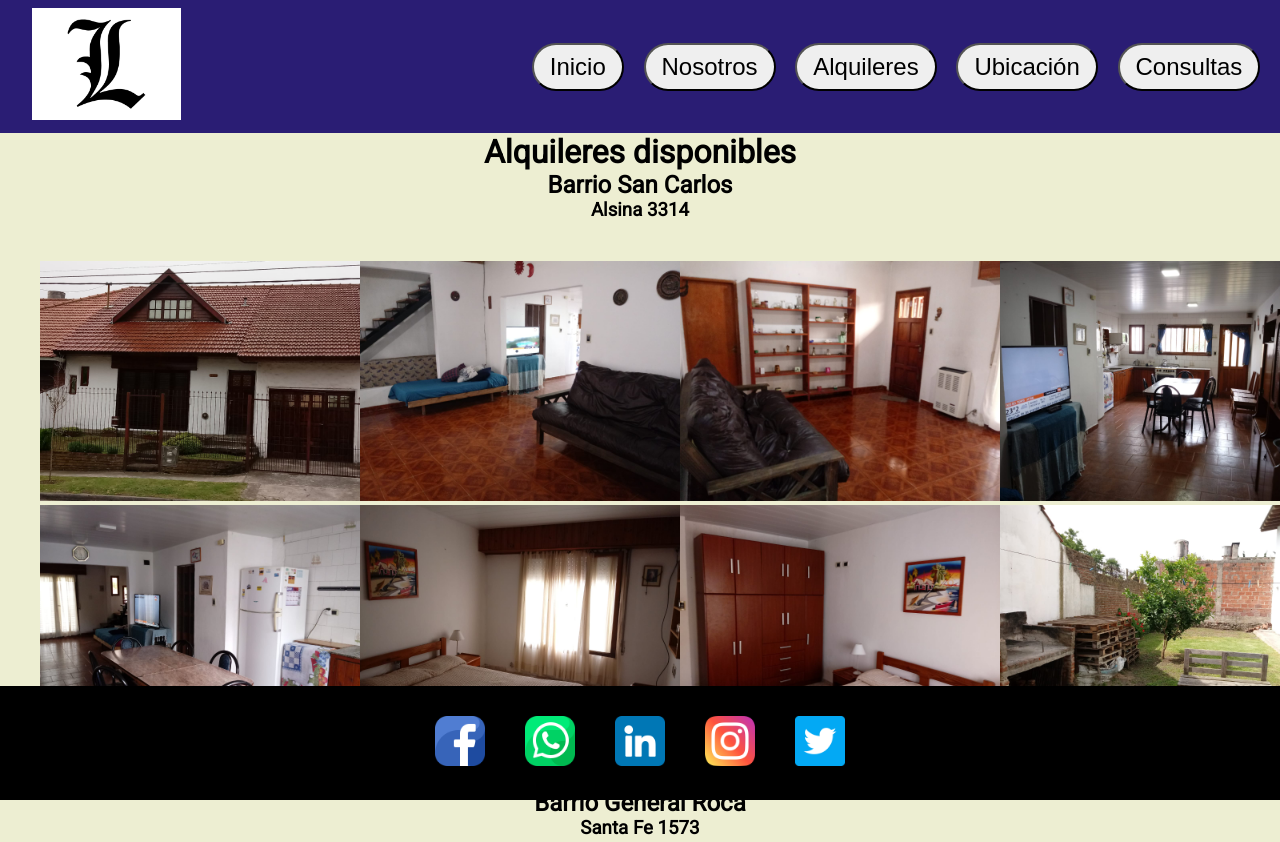
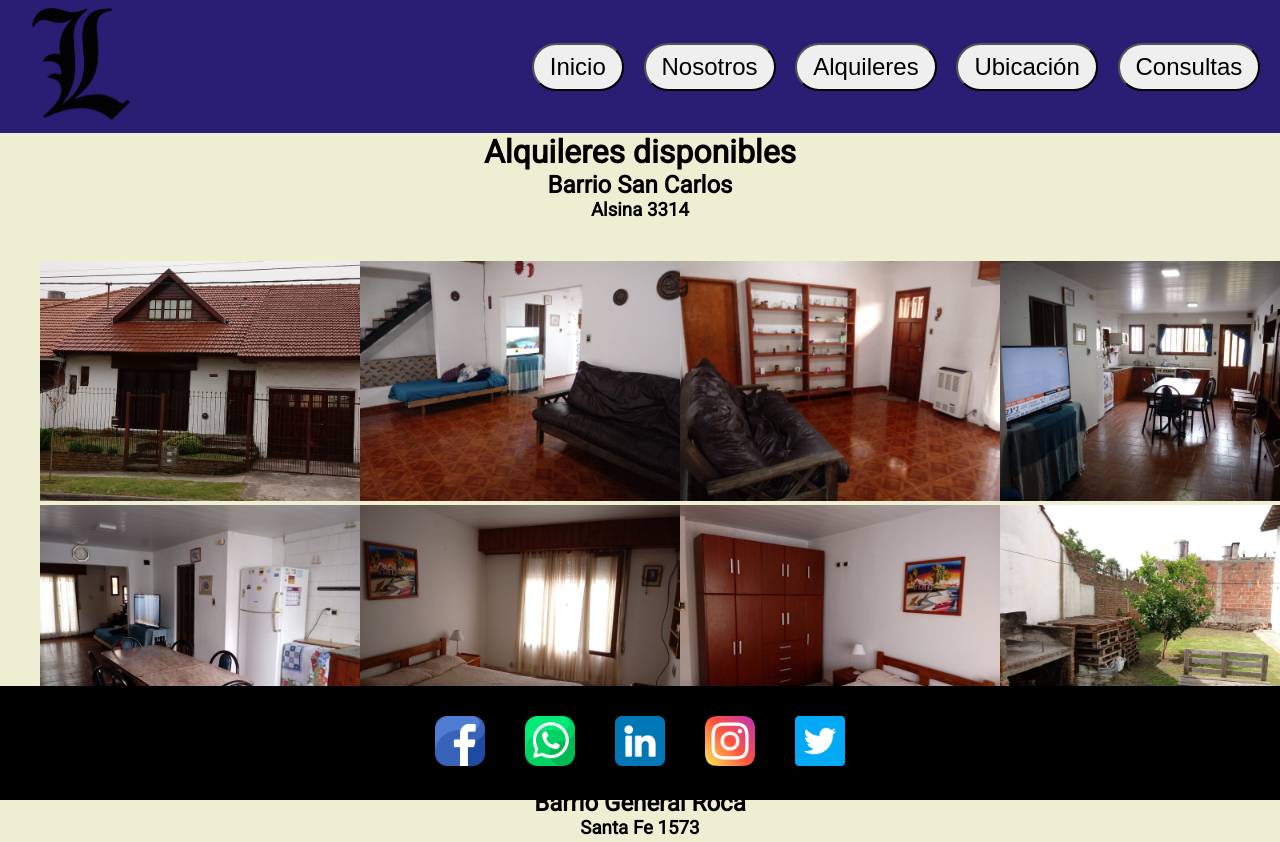
Before and after one commit to ivan-beren/ivan-beren, a plain HTML site: page pages/alquileres.html in a window 1280 px wide. Shown: the top 842 px of the page. Drawn offline with Linux system fonts and the light colour scheme.

Commit message:
cambio de logo

```diff
--- a/pages/alquileres.html
+++ b/pages/alquileres.html
@@ -13,7 +13,7 @@
     <header class="header">
         <nav>
             <h3>
-                <a href="index.html"><img class="logo" src="../images/logo/logoprovisorio-linares.jpg" alt=""></a>
+                <a href="index.html"><img class="logo" src="../images/logo/logo.png" alt=""></a>
             </h3>
             <ul class="navegadores">
                 <li><a href="../index.html"><button>Inicio</button></a></li>
```
Also changed, not shown: pages/consultas.html (+1 -1 lines), pages/nosotros.html (+1 -1 lines), pages/ubicacion.html (+5 -5 lines).
